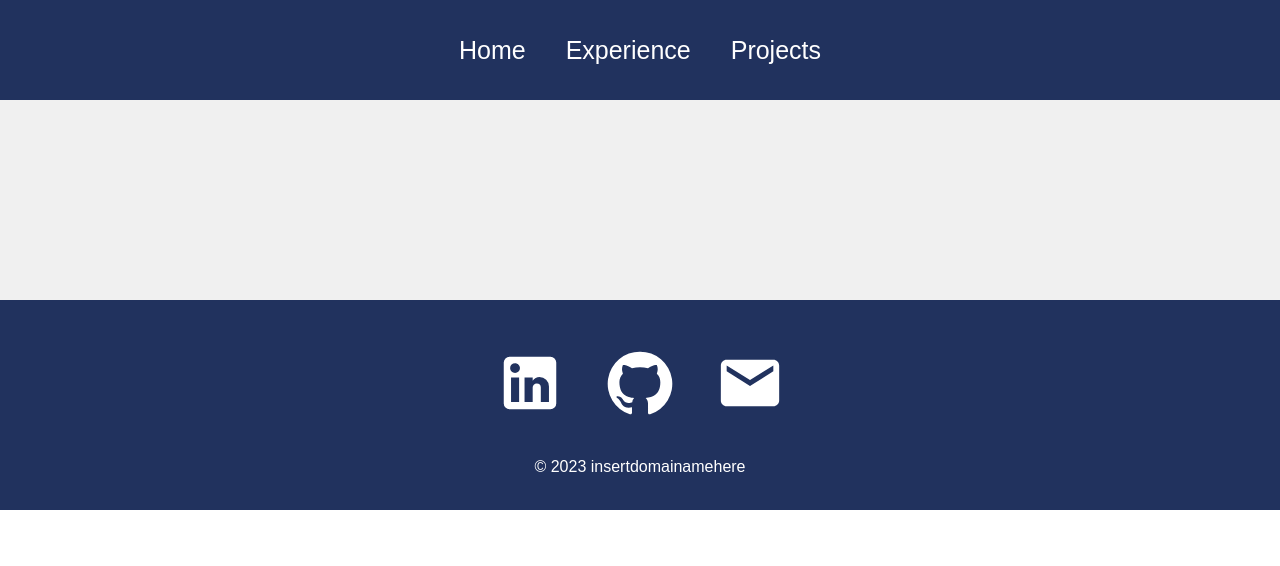
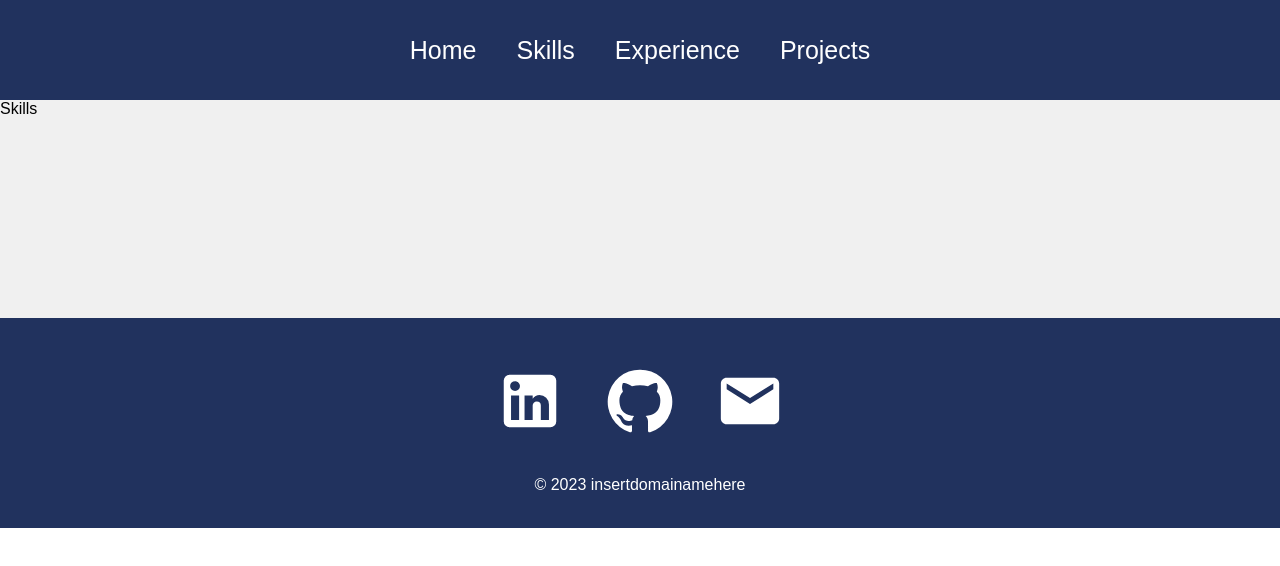
Before and after one commit to Saraneshkanna/Porfolio, a React (Create React App) app in the folder myportfolio/: page /skills in a window 1280 px wide. Shown: the top 566 px of the page. Built offline with nearby package versions, Linux system fonts and the light colour scheme; no server answers.

Commit message:
Smol changes

```diff
--- a/myportfolio/src/App.js
+++ b/myportfolio/src/App.js
@@ -3,6 +3,7 @@ import { BrowserRouter as Router, Routes, Route } from "react-router-dom";
 import Home from "./pages/Home";
 import Projects from "./pages/Projects";
 import Experience from "./pages/Experience";
+import Skills from "./pages/Skills";
 import Navbar from "./components/Navbar";
 import Footer from "./components/Footer"
 
@@ -15,6 +16,7 @@ function App() {
           <Route path="/" element={<Home />} />
           <Route path="/experience" element={<Experience />} />
           <Route path="/projects" element={<Projects />} />
+          <Route path="/skills" element={<Skills />} />
         </Routes>
 
         <Footer />
--- a/myportfolio/src/components/Navbar.js
+++ b/myportfolio/src/components/Navbar.js
@@ -20,6 +20,7 @@ function Navbar() {
         </div>
         <div className='links'>
             <Link to="/">Home</Link>
+            <Link to="/skills">Skills</Link>
             <Link to="/experience">Experience</Link>
             <Link to="/projects">Projects</Link>
         </div>
--- a/myportfolio/src/components/NoHorseCarousel3.jsx
+++ b/myportfolio/src/components/NoHorseCarousel3.jsx
@@ -14,7 +14,7 @@ export default function Model(props) {
   useFrame(() => {
     // Update the rotation in each frame
     if (groupRef.current) {
-      groupRef.current.rotation.y += 0.0035; // Adjust the rotation speed as needed
+      groupRef.current.rotation.y += 0.004; // Adjust the rotation speed as needed
     }
   });
 
--- /dev/null
+++ b/myportfolio/src/pages/Skills.js
@@ -0,0 +1,10 @@
+import React from 'react'
+import "../styles/Skills.css"
+
+function Skills() {
+  return (
+    <div>Skills</div>
+  )
+}
+
+export default Skills;
```
Also changed, not shown: myportfolio/src/styles/Skills.css (added).
